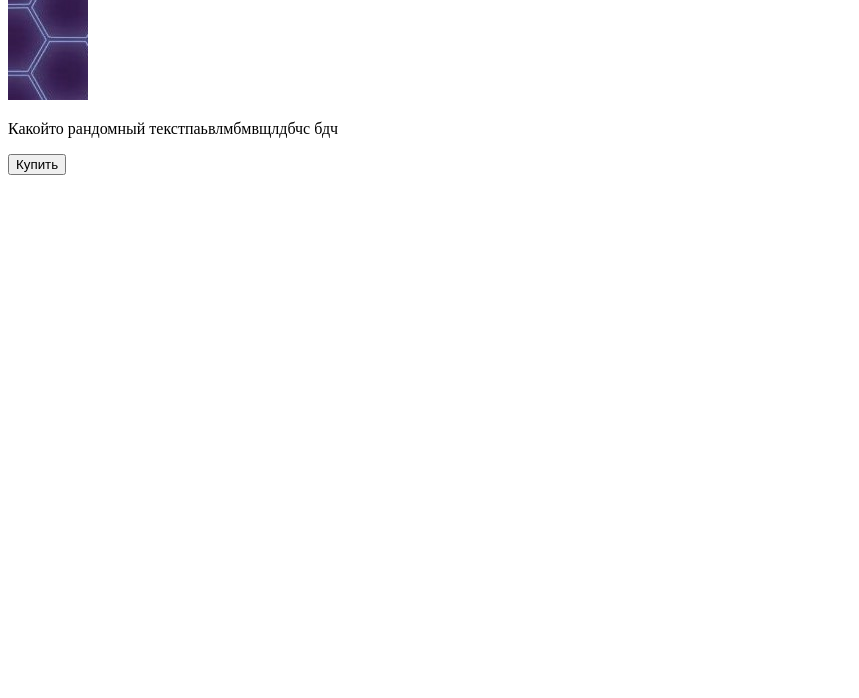
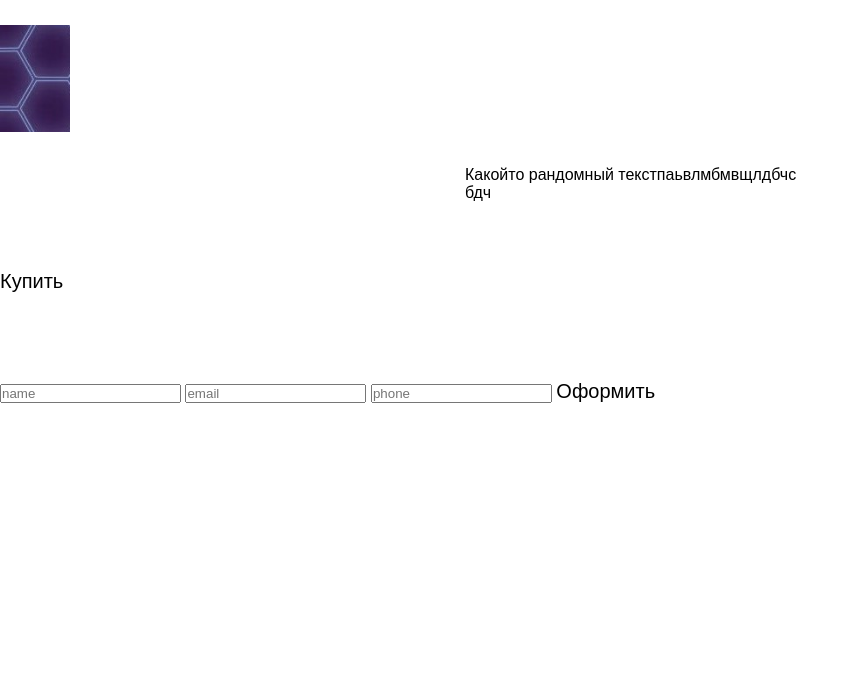
Before and after one commit to Limonaduz/indexer-test1, a plain HTML site: page index.html in a window 1280 px wide. Shown: the part 102-800 px from the top of the page, without its empty margins (0-859 px from the left). Drawn offline with Linux system fonts and the light colour scheme; a web font is replaced by a local one.

Commit message:
Update index.html

```diff
--- a/index.html
+++ b/index.html
@@ -1,11 +1,67 @@
 <!doctype html>
-<html lang="ru">
+<html lang="ru" xmlns="http://www.w3.org/1999/html">
 <head>
     <meta charset="UTF-8">
     <meta name="viewport"
           content="width=device-width, user-scalable=no, initial-scale=1.0, maximum-scale=1.0, minimum-scale=1.0">
     <meta http-equiv="X-UA-Compatible" content="ie=edge">
     <title>Shop</title>
+    <style>
+        @import url('https://fonts.googleapis.com/css2?family=Monsterrat:wqht@200;500&display=swap');
+
+        * {
+            margin: 0;
+            padding: 0;
+            box-sizing: border-box;
+        }
+
+        body {
+            font-family: 'Monsterrat', sans-serif;
+            font-weight: 200;
+            color: var (--tg-theme-text-color);
+            background: var (--tg-theme-bg-color);
+        }
+
+        #main {
+            width: 100%;
+            padding: 20px;
+            text-aligh: center;
+        }
+
+        h1 {
+            margin-top: 50px;
+            margin-bottom: 10px;
+        }
+
+        img {
+            width: 70px;
+            margin: 30px auto;
+        }
+
+        p {
+            width: 350px;
+            margin: 0 auto;
+        }
+
+        button {
+            border: 0;
+            border-radius: 5px;
+            margin-top: 50px;
+            height: 60px;
+            weight: 200px;
+            font-size: 20px;
+            font-weight: 500;
+            cursor: pointer:
+            transition: all 500ms ease;
+            color: var(--tg-theme-button-color);
+            background: var(--tg-theme-button-text-color);
+        }
+
+        button:hover {
+            background: var(--tg-theme-secondary-bg-color);
+        }
+
+    </style>
 </head>
 <body>
     <div>
@@ -14,5 +70,16 @@
         <p>Какойто рандомный текстпаьвлмбмвщлдбчс бдч</p>
         <button id = "buy">Купить</button>
     </div>
+
+    <form id = "form">
+        <input type="text" placeholder="name" id = 'user_name'>
+        <input type="text" placeholder="email" id = 'user_email'>
+        <input type="text" placeholder="phone" id = 'user_phone'>
+        <button id = "order">Оформить</button>
+    </form>
+
+    <script src="https://telegram.org/js/telegram-web-app.js"></script>
+
+
 </body>
 </html>
```
